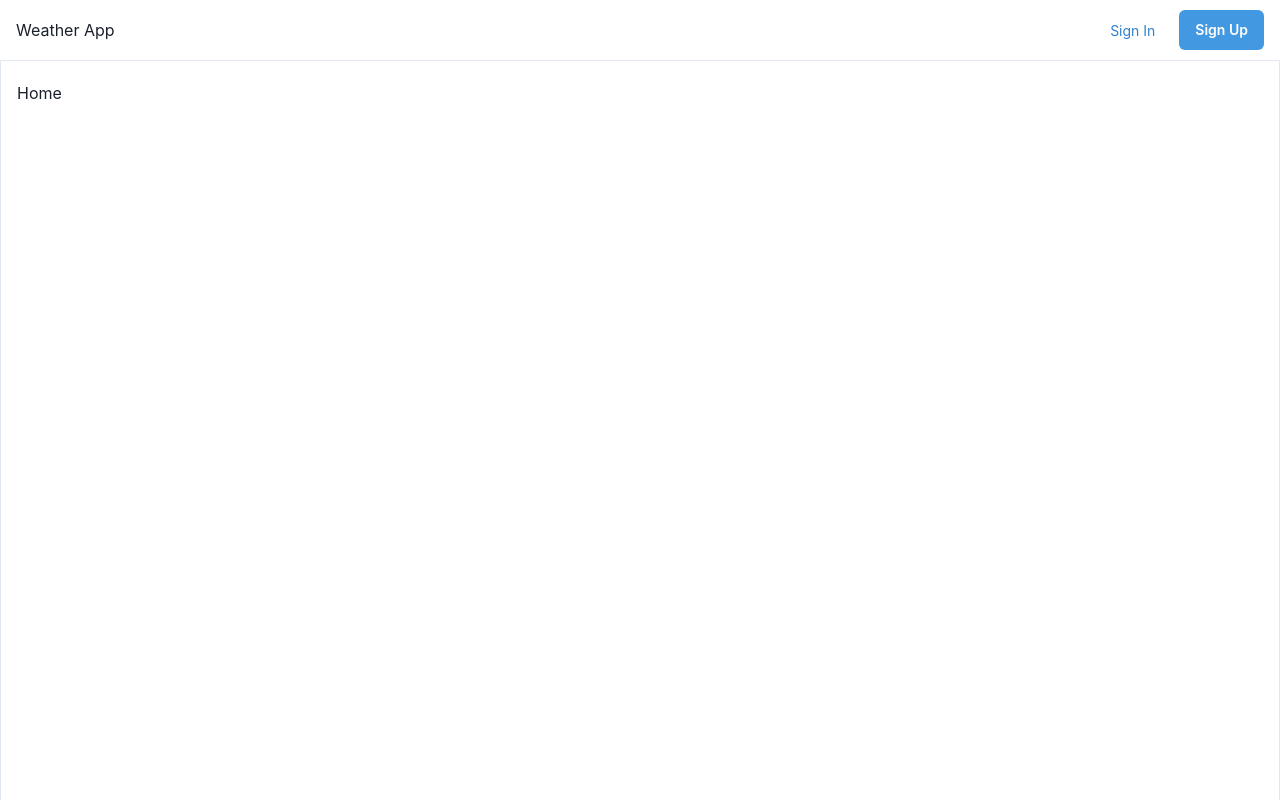
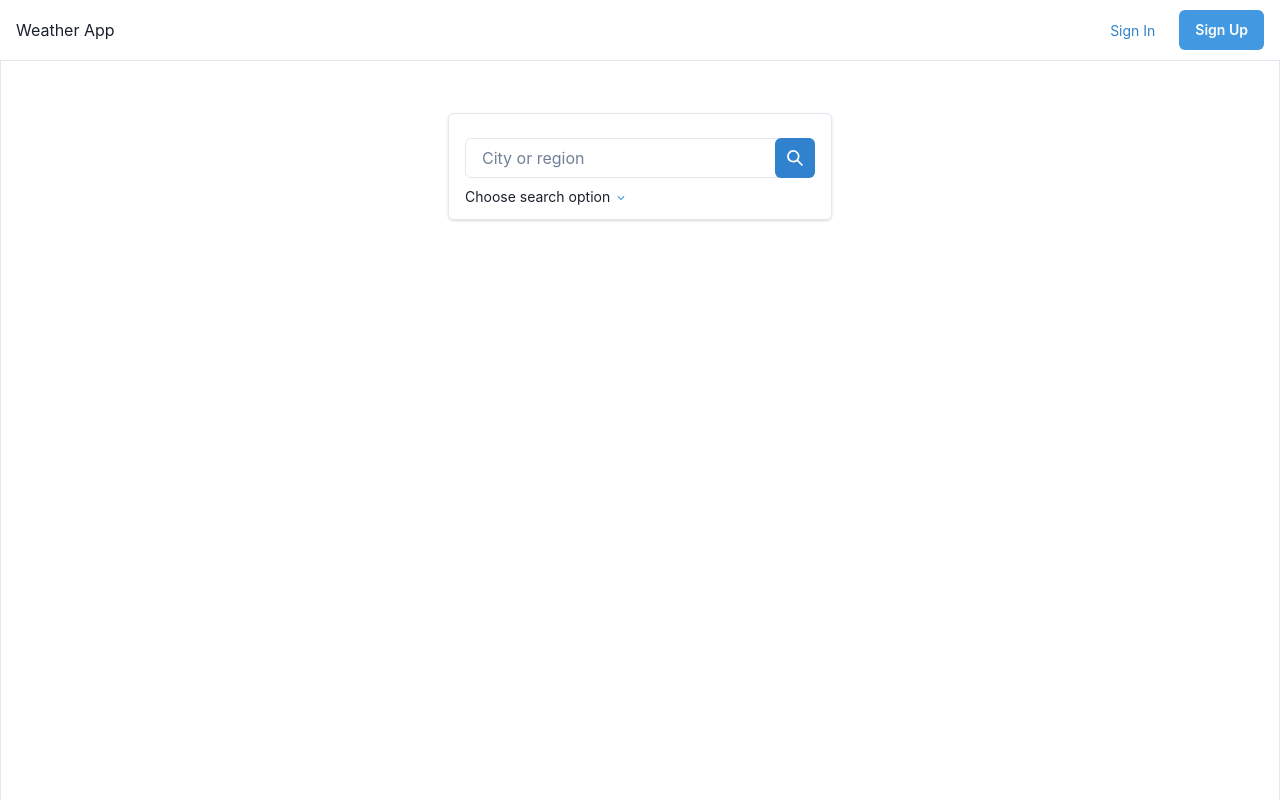
Before and after one commit to mateusz28011/fullstack-task, a React (Create React App) app in the folder frontend/: page / in a window 1280 px wide. Built offline with nearby package versions, Linux system fonts and the light colour scheme; no server answers.

Commit message:
Handled searching and fetching weather - react

```diff
--- a/frontend/package.json
+++ b/frontend/package.json
@@ -3,6 +3,7 @@
   "version": "0.1.0",
   "private": true,
   "dependencies": {
+    "@chakra-ui/icons": "^2.0.2",
     "@chakra-ui/react": "^2.2.1",
     "@emotion/react": "^11.9.3",
     "@emotion/styled": "^11.9.3",
--- /dev/null
+++ b/frontend/src/app/slices/WeatherSlice.tsx
@@ -0,0 +1,27 @@
+import { createSlice, PayloadAction } from '@reduxjs/toolkit';
+import { GetWeatherRequest } from '../split/weather';
+import type { RootState } from '../store';
+
+type WeatherState = {
+  lastGetWeatherQueryPayload: GetWeatherRequest | null;
+};
+
+const slice = createSlice({
+  name: 'weather',
+  initialState: { lastGetWeatherQueryPayload: null } as WeatherState,
+  reducers: {
+    setLastGetWeatherQueryPayload: (
+      state,
+      action: PayloadAction<GetWeatherRequest>
+    ) => {
+      state.lastGetWeatherQueryPayload = action.payload;
+    },
+  },
+});
+
+export const { setLastGetWeatherQueryPayload } = slice.actions;
+
+export default slice.reducer;
+
+export const selectLastGetWeatherQueryPayload = (state: RootState) =>
+  state.weather.lastGetWeatherQueryPayload;
--- /dev/null
+++ b/frontend/src/app/split/weather.ts
@@ -0,0 +1,43 @@
+import { emptySplitApi } from './';
+
+export interface Weather {
+  weatherDays: WeatherDay[];
+  city: string;
+}
+
+export interface WeatherDay {
+  date: string;
+  dayNumber: number;
+  weatherHours: WeatherHour[];
+}
+
+export interface WeatherHour {
+  weatherCondition: WeatherCondition;
+  hourNumber: number;
+  tempC: number;
+  cloud: number;
+  chanceOfRain: number;
+}
+
+export interface WeatherCondition {
+  icon: string;
+  text: string;
+}
+
+export interface GetWeatherRequest {
+  q: string;
+}
+
+export const weatherApi = emptySplitApi.injectEndpoints({
+  endpoints: (build) => ({
+    getWeather: build.query<Weather, GetWeatherRequest>({
+      query: (data) => ({
+        url: 'weather/forecast/',
+        params: { q: data.q },
+      }),
+    }),
+  }),
+  overrideExisting: false,
+});
+
+export const { useLazyGetWeatherQuery } = weatherApi;
--- a/frontend/src/app/store.ts
+++ b/frontend/src/app/store.ts
@@ -2,10 +2,14 @@ import { configureStore } from '@reduxjs/toolkit';
 import { setupListeners } from '@reduxjs/toolkit/dist/query';
 import { authApi } from './split/auth';
 import authReducer from './slices/AuthSlice';
+import weatherReducer from './slices/WeatherSlice';
+import { weatherApi } from './split/weather';
 
 export const store = configureStore({
   reducer: {
     auth: authReducer,
+    weather: weatherReducer,
+    [weatherApi.reducerPath]: weatherApi.reducer,
     [authApi.reducerPath]: authApi.reducer,
   },
   middleware: (getDefaultMiddleware) =>
--- a/frontend/src/components/pages/home/Home.tsx
+++ b/frontend/src/components/pages/home/Home.tsx
@@ -1,7 +1,15 @@
+import { Box } from '@chakra-ui/react';
 import React from 'react';
+import Weather from './Weather';
+import WeatherSearch from './WeatherSearch';
 
 const Home = () => {
-  return <div>Home</div>;
+  return (
+    <Box>
+      <WeatherSearch />
+      <Weather />
+    </Box>
+  );
 };
 
 export default Home;
--- /dev/null
+++ b/frontend/src/components/pages/home/SearchCity.tsx
@@ -0,0 +1,63 @@
+import { SearchIcon } from '@chakra-ui/icons';
+import {
+  FormControl,
+  IconButton,
+  Input,
+  InputGroup,
+  InputRightElement,
+} from '@chakra-ui/react';
+import React from 'react';
+import { useForm } from 'react-hook-form';
+import { setLastGetWeatherQueryPayload } from '../../../app/slices/WeatherSlice';
+import {
+  GetWeatherRequest,
+  useLazyGetWeatherQuery,
+} from '../../../app/split/weather';
+import ApiError from '../../ApiError';
+import { useAppDispatch } from '../../../app/hooks';
+
+const SearchCity = () => {
+  const dispatch = useAppDispatch();
+  const {
+    handleSubmit,
+    register,
+    formState: { errors },
+  } = useForm<GetWeatherRequest>();
+  const [trigger] = useLazyGetWeatherQuery();
+
+  const onSubmit = (data: GetWeatherRequest) => {
+    trigger(data);
+    dispatch(setLastGetWeatherQueryPayload(data));
+  };
+
+  return (
+    <form onSubmit={handleSubmit(onSubmit)}>
+      <FormControl isInvalid={errors.q ? true : false}>
+        <InputGroup>
+          <Input
+            type='text'
+            placeholder='City or region'
+            {...register('q', {
+              required: 'This field is required',
+              maxLength: {
+                value: 100,
+                message:
+                  'This field can have maximum of 100 characters characters',
+              },
+            })}
+          />
+          <InputRightElement>
+            <IconButton
+              type='submit'
+              aria-label='Search city or region'
+              icon={<SearchIcon />}
+            />
+          </InputRightElement>
+        </InputGroup>
+        <ApiError error={errors.q?.message} isFormError />
+      </FormControl>
+    </form>
+  );
+};
+
+export default SearchCity;
--- /dev/null
+++ b/frontend/src/components/pages/home/Weather.tsx
@@ -0,0 +1,29 @@
+import React from 'react';
+import {
+  useLazyGetWeatherQuery,
+  weatherApi,
+  WeatherDay,
+} from '../../../app/split/weather';
+import { useEffect } from 'react';
+import { useAppSelector } from '../../../app/hooks';
+import { selectLastGetWeatherQueryPayload } from '../../../app/slices/WeatherSlice';
+import { Box } from '@chakra-ui/react';
+import WeatherDays from './WeatherDays';
+
+const Weather = () => {
+  const lastGetWeatherQueryPayload = useAppSelector(
+    selectLastGetWeatherQueryPayload
+  );
+  const result = weatherApi.endpoints.getWeather.useQueryState(
+    lastGetWeatherQueryPayload ? lastGetWeatherQueryPayload : { q: '' }
+  );
+  console.log(result);
+
+  return (
+    <Box>
+      <WeatherDays data={result.data} />
+    </Box>
+  );
+};
+
+export default Weather;
--- /dev/null
+++ b/frontend/src/components/pages/home/WeatherDays.tsx
@@ -0,0 +1,22 @@
+import { Box, Flex, Stack, Text } from '@chakra-ui/react';
+import React from 'react';
+import { Weather, WeatherDay } from '../../../app/split/weather';
+import { getShortDayName } from '../../../utils';
+
+const WeatherDays = ({ data }: { data: Weather | undefined }) => {
+  console.log(data);
+  return data ? (
+    <Flex>
+      {data.weatherDays.map((weatherDay) => (
+        <Box key={weatherDay.dayNumber}>
+          <Stack>
+            <Text>{new Date(weatherDay.date).toISOString()}</Text>
+            <Text>{getShortDayName(weatherDay.date)}</Text>
+          </Stack>
+        </Box>
+      ))}
+    </Flex>
+  ) : null;
+};
+
+export default WeatherDays;
--- /dev/null
+++ b/frontend/src/components/pages/home/WeatherSearch.tsx
@@ -0,0 +1,76 @@
+import {
+  Collapse,
+  Flex,
+  Radio,
+  RadioGroup,
+  Stack,
+  Text,
+  useDisclosure,
+} from '@chakra-ui/react';
+import React from 'react';
+
+import { useState } from 'react';
+import SearchCity from './SearchCity';
+import { Box } from '@chakra-ui/react';
+import { ChevronDownIcon, ChevronUpIcon } from '@chakra-ui/icons';
+import { pointer } from '@testing-library/user-event/dist/types/pointer';
+
+type SearchOption = 'city' | 'longitude';
+
+const WeatherSearch = () => {
+  const { isOpen, onToggle } = useDisclosure();
+  const [searchType, setSearchType] = useState<SearchOption>('city');
+
+  const setCitySearchType = (): void => setSearchType('city');
+
+  return (
+    <Box
+      mt={8}
+      px={4}
+      pt={6}
+      pb={3}
+      shadow='base'
+      borderRadius='md'
+      maxW='sm'
+      mx='auto'
+      border={1}
+      borderStyle='solid'
+      borderColor='gray.200'
+    >
+      {searchType ? <SearchCity /> : null}
+      <Box>
+        <Text
+          fontSize='sm'
+          mt={2}
+          onClick={onToggle}
+          _hover={{ cursor: 'pointer' }}
+        >
+          Choose search option{' '}
+          {isOpen ? (
+            <ChevronUpIcon color='blue.400' />
+          ) : (
+            <ChevronDownIcon color='blue.400' />
+          )}
+        </Text>
+      </Box>
+      <Collapse in={isOpen} animateOpacity>
+        <RadioGroup
+          pt={1}
+          defaultValue={'city'}
+          onChange={(option: SearchOption) => setSearchType(option)}
+        >
+          <Stack pl={2}>
+            <Radio size='sm' value='city' colorScheme='blue'>
+              City or region
+            </Radio>
+            <Radio size='sm' value='longitude' colorScheme='blue'>
+              Longitude and latitude
+            </Radio>
+          </Stack>
+        </RadioGroup>
+      </Collapse>
+    </Box>
+  );
+};
+
+export default WeatherSearch;
--- a/frontend/src/utils.ts
+++ b/frontend/src/utils.ts
@@ -11,3 +11,7 @@ export function doesHttpOnlyCookieExist(cookiename: string): boolean {
     return false;
   }
 }
+
+export function getShortDayName(dateStr: string) {
+  return new Date(dateStr).toLocaleString('en-us', { weekday: 'short' });
+}
```
Also changed, not shown: 1 other file (tests, documents, lock files or other folders).
